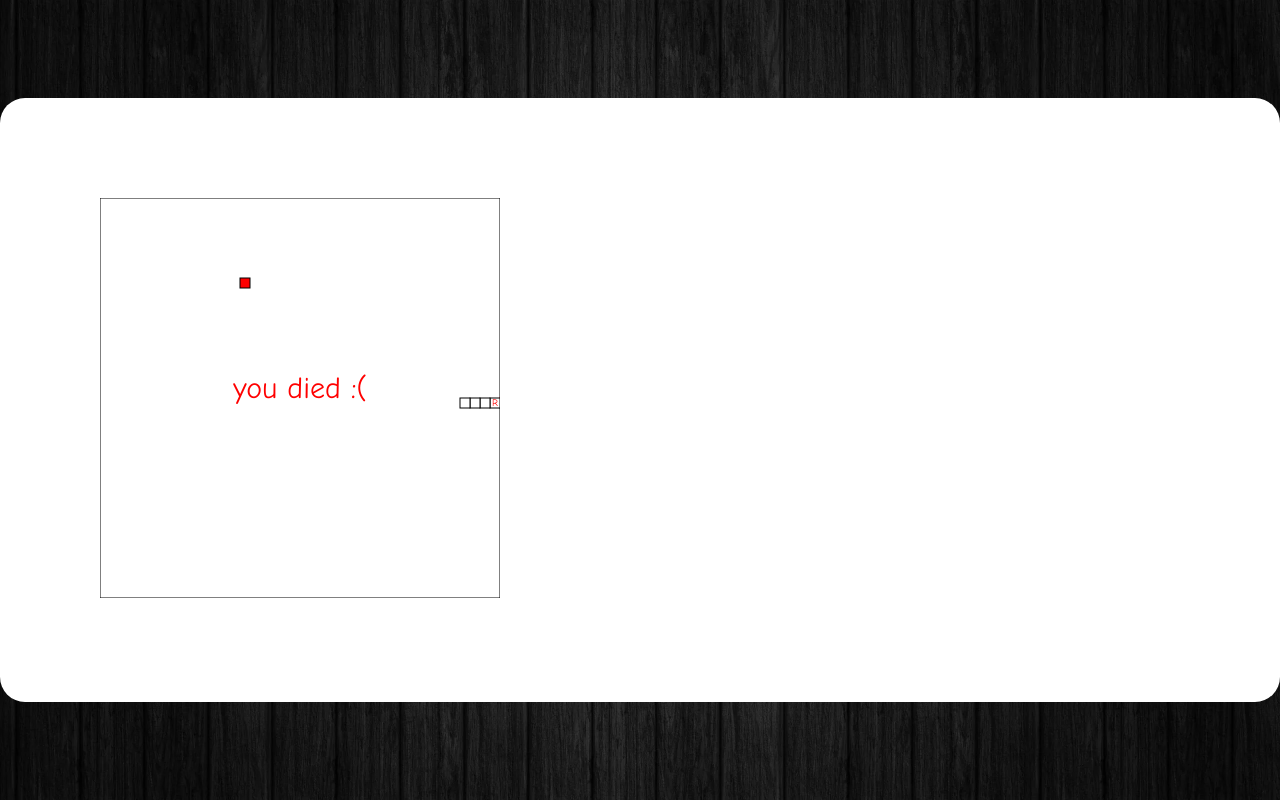
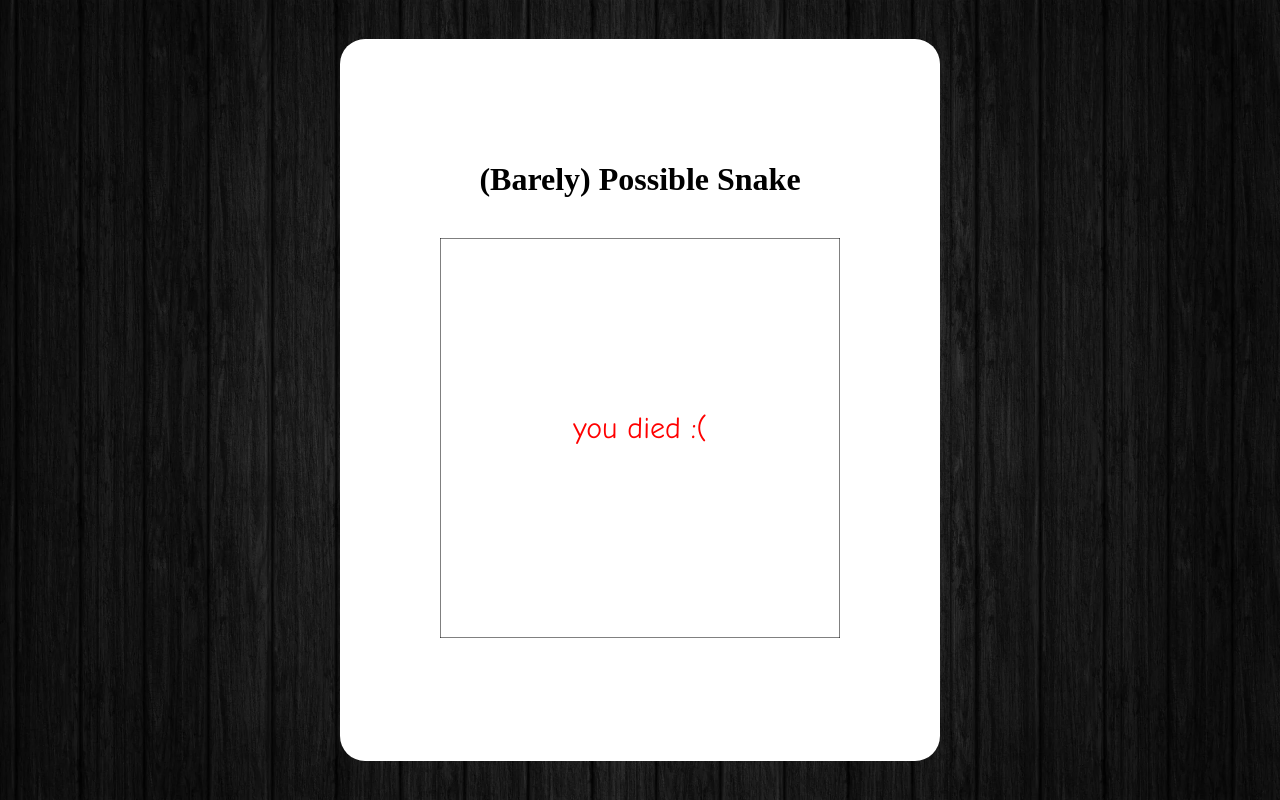
Before and after one commit to mzhang/snake, a plain HTML site: page index.html in a window 1280 px wide. Drawn offline with Linux system fonts and the light colour scheme.

Commit message:
added css

```diff
--- a/index.html
+++ b/index.html
@@ -9,9 +9,11 @@
         <div class="outer">
             <div class="middle">
                 <div class="container">
+                    <h1>(Barely) Possible Snake</h1>
                     <!-- <button id="up"></button><button id="left"></button><button id="down"></button><button id="right"></button> -->
                     <canvas id="gameCanvas" width="400" height="400" ></canvas>
                     <script src='./snake.js'></script>
+                    <h3 id="score"></h3>
                 </div>
             </div>
         </div>
--- a/snake.css
+++ b/snake.css
@@ -27,8 +27,9 @@ h1 {
 .container {
   margin-left: auto;
   margin-right: auto;
-  width: auto;
+  width: 400px;
   padding: 100px;
   background-color: white;
   border-radius: 25px;
+  text-align: center;
 }
--- a/snake.js
+++ b/snake.js
@@ -13,13 +13,14 @@ const ctx = gameCanvas.getContext("2d");
 // let rightDisplay = document.getElementById("right");
 
 let snake = [  {x: 200, y: 200},  {x: 190, y: 200},  {x: 180, y: 200},  {x: 170, y: 200},  {x: 160, y: 200},];
-let foodX = randomCoord(0,gameCanvas.width-10);
-let foodY = randomCoord(0,gameCanvas.height-10);
-let xSpeed = 0;
-let ySpeed = 0;
-let gameSpeed = 100;
-let xDir = 1;
-let yDir = 0;
+let foodXw;
+let foodY;
+let xSpeed;
+let ySpeed;
+let gameSpeed;
+let xDir;
+let yDir;
+let score;
 
 let LEFT_KEY;
 let RIGHT_KEY;
@@ -61,12 +62,12 @@ function main() {
 }
 
 function endCeremony() {
+    clearCanvas();
     ctx.font = "30px Comic Sans MS";
     ctx.fillStyle = "red";
     ctx.textAlign = "center";
     ctx.fillText("you died :(", gameCanvas.width/2, gameCanvas.height/2);
-
-    console.log("died. sorry.");
+    document.addEventListener("keydown", startGame);
 }
 
 function isGameOver() {
@@ -134,7 +135,7 @@ function onXY(x,y,part) {
 }
 
 function drawFood(x,y) {
-    ctx.fillstyle=snakeColor;
+    ctx.fillStyle='red';
     ctx.strokestyle=snakeBorder;
     ctx.fillRect(x,y, 10, 10);
     ctx.strokeRect(x,y, 10, 10);
@@ -148,7 +149,9 @@ function newFood() {
     })
 }
 
+
 function startGame() {
+    document.removeEventListener("keydown", startGame)
     snake = [  {x: 200, y: 200},  {x: 190, y: 200},  {x: 180, y: 200},  {x: 170, y: 200},  {x: 160, y: 200},];
     foodX = randomCoord(0,gameCanvas.width-10);
     foodY = randomCoord(0,gameCanvas.height-10);
@@ -157,6 +160,7 @@ function startGame() {
     gameSpeed = 100;
     xDir = 1;
     yDir = 0;
+    score = 0;
     var arr = [];
     while(arr.length < 4){
         var r = Math.floor(Math.random() * 26) + 65;
```
